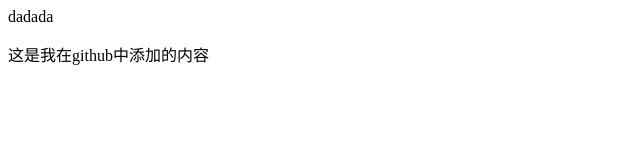
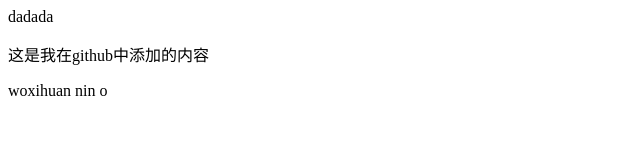
Before and after one commit to sw0928/sw_01, a plain HTML site: page index.html in a window 1280 px wide. Shown: the full height of the page, 0-640 px from the left. Drawn offline with Linux system fonts and the light colour scheme.

Commit message:
第三次修改

```diff
--- a/index.html
+++ b/index.html
@@ -11,5 +11,8 @@
         dadada
         <p>这是我在github中添加的内容</p>
     </div>
+    <div>
+        woxihuan nin o
+    </div>
 </body>
 </html>
```
